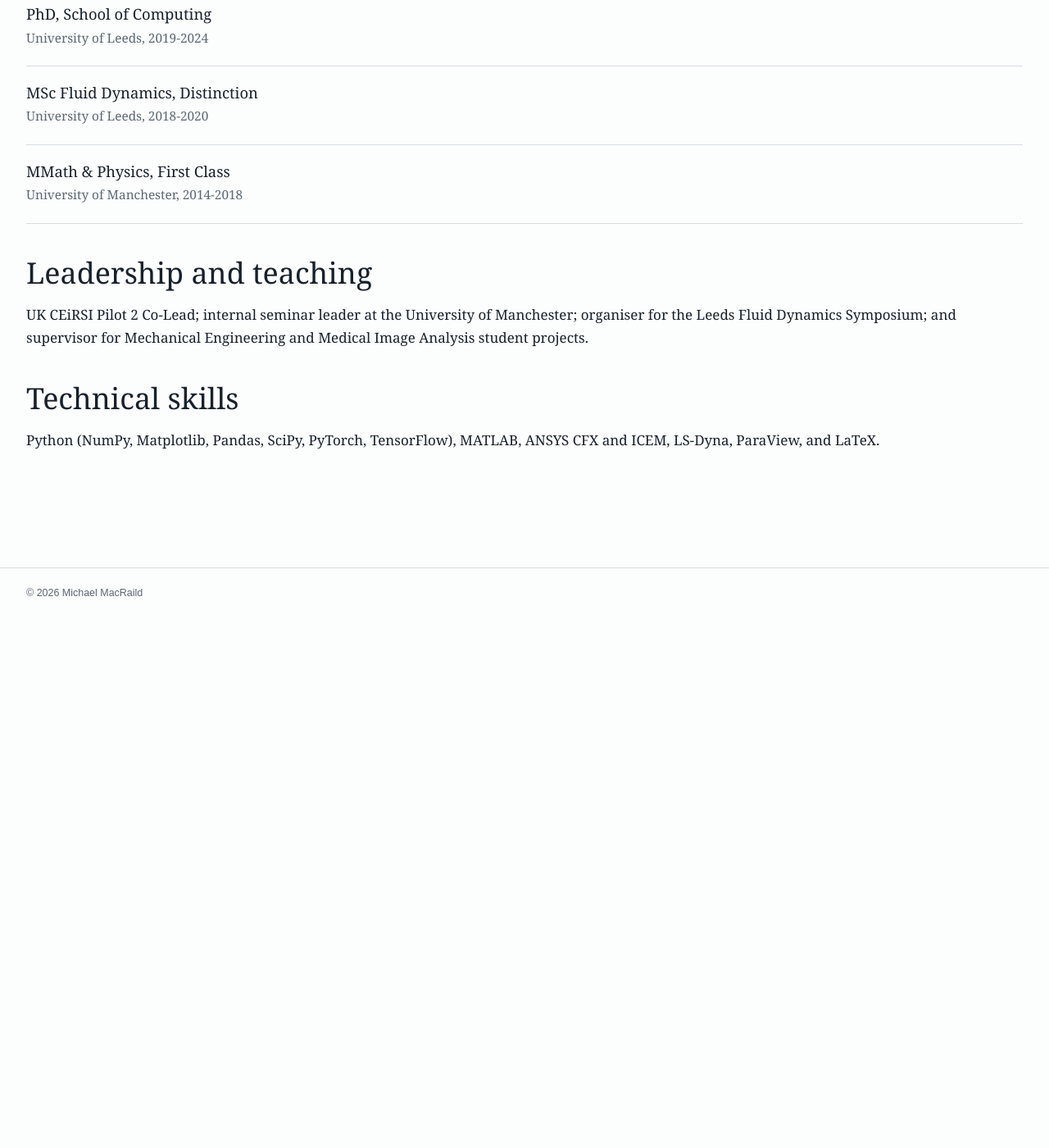
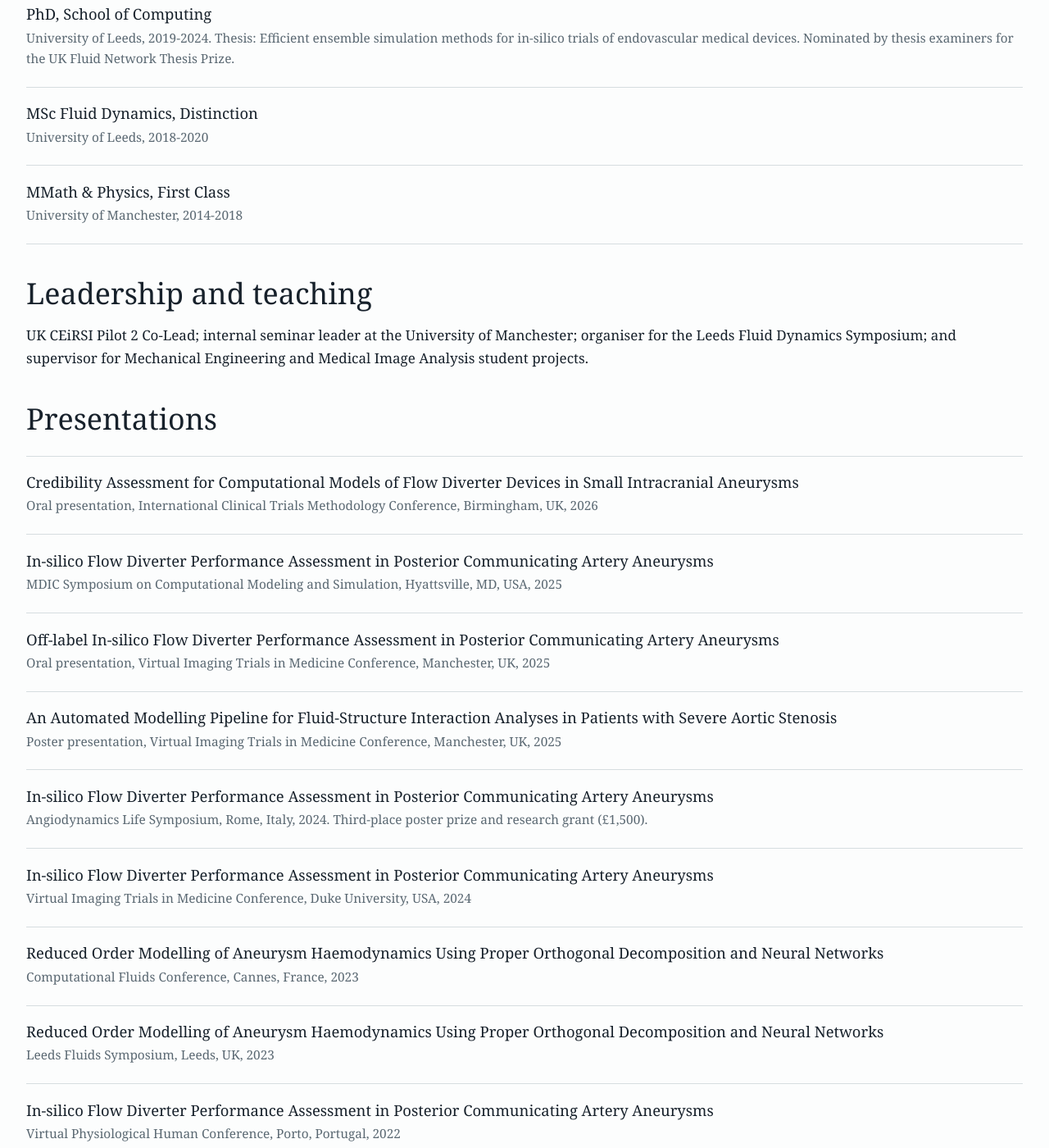
Before and after one commit to michaelmacraild/michaelmacraild.github.io, a Jekyll site: the page built from cv.md, in a window 1280 px wide and 1400 px high, scrolled down 639 px. Shown: the whole window at 82% size. Built offline with Jekyll 4.4.1, drawn with Linux system fonts in a browser that asks for light colours; some of the changed text lies outside the part shown.

Commit message:
Add files via upload

```diff
--- a/cv.md
+++ b/cv.md
@@ -15,7 +15,7 @@ permalink: /cv/
 
 <h2>Education</h2>
 <ul class="item-list">
-  <li><h3>PhD, School of Computing</h3><p class="item-meta">University of Leeds, 2019-2024</p></li>
+  <li><h3>PhD, School of Computing</h3><p class="item-meta">University of Leeds, 2019-2024. Thesis: Efficient ensemble simulation methods for in-silico trials of endovascular medical devices. Nominated by thesis examiners for the UK Fluid Network Thesis Prize.</p></li>
   <li><h3>MSc Fluid Dynamics, Distinction</h3><p class="item-meta">University of Leeds, 2018-2020</p></li>
   <li><h3>MMath &amp; Physics, First Class</h3><p class="item-meta">University of Manchester, 2014-2018</p></li>
 </ul>
@@ -23,5 +23,21 @@ permalink: /cv/
 <h2>Leadership and teaching</h2>
 <p>UK CEiRSI Pilot 2 Co-Lead; internal seminar leader at the University of Manchester; organiser for the Leeds Fluid Dynamics Symposium; and supervisor for Mechanical Engineering and Medical Image Analysis student projects.</p>
 
+<h2>Presentations</h2>
+<ul class="item-list">
+  <li><h3>Credibility Assessment for Computational Models of Flow Diverter Devices in Small Intracranial Aneurysms</h3><p class="item-meta">Oral presentation, International Clinical Trials Methodology Conference, Birmingham, UK, 2026</p></li>
+  <li><h3>In-silico Flow Diverter Performance Assessment in Posterior Communicating Artery Aneurysms</h3><p class="item-meta">MDIC Symposium on Computational Modeling and Simulation, Hyattsville, MD, USA, 2025</p></li>
+  <li><h3>Off-label In-silico Flow Diverter Performance Assessment in Posterior Communicating Artery Aneurysms</h3><p class="item-meta">Oral presentation, Virtual Imaging Trials in Medicine Conference, Manchester, UK, 2025</p></li>
+  <li><h3>An Automated Modelling Pipeline for Fluid-Structure Interaction Analyses in Patients with Severe Aortic Stenosis</h3><p class="item-meta">Poster presentation, Virtual Imaging Trials in Medicine Conference, Manchester, UK, 2025</p></li>
+  <li><h3>In-silico Flow Diverter Performance Assessment in Posterior Communicating Artery Aneurysms</h3><p class="item-meta">Angiodynamics Life Symposium, Rome, Italy, 2024. Third-place poster prize and research grant (&pound;1,500).</p></li>
+  <li><h3>In-silico Flow Diverter Performance Assessment in Posterior Communicating Artery Aneurysms</h3><p class="item-meta">Virtual Imaging Trials in Medicine Conference, Duke University, USA, 2024</p></li>
+  <li><h3>Reduced Order Modelling of Aneurysm Haemodynamics Using Proper Orthogonal Decomposition and Neural Networks</h3><p class="item-meta">Computational Fluids Conference, Cannes, France, 2023</p></li>
+  <li><h3>Reduced Order Modelling of Aneurysm Haemodynamics Using Proper Orthogonal Decomposition and Neural Networks</h3><p class="item-meta">Leeds Fluids Symposium, Leeds, UK, 2023</p></li>
+  <li><h3>In-silico Flow Diverter Performance Assessment in Posterior Communicating Artery Aneurysms</h3><p class="item-meta">Virtual Physiological Human Conference, Porto, Portugal, 2022</p></li>
+  <li><h3>In-silico Flow Diverter Performance Assessment in Posterior Communicating Artery Aneurysms</h3><p class="item-meta">UK Fluids Conference, Sheffield, UK, 2022</p></li>
+  <li><h3>Ensemble Simulation Methods for In-silico Trials of Endovascular Medical Devices</h3><p class="item-meta">Leeds Fluids Symposium, Leeds, UK, 2021; UK Fluids Conference, virtual, UK, 2021</p></li>
+  <li><h3>Physics-informed Neural Networks for Fluid Dynamics</h3><p class="item-meta">Leeds Institute for Fluid Dynamics Machine Learning Study Group, Leeds, UK, 2021</p></li>
+</ul>
+
 <h2>Technical skills</h2>
 <p>Python (NumPy, Matplotlib, Pandas, SciPy, PyTorch, TensorFlow), MATLAB, ANSYS CFX and ICEM, LS-Dyna, ParaView, and LaTeX.</p>
```
